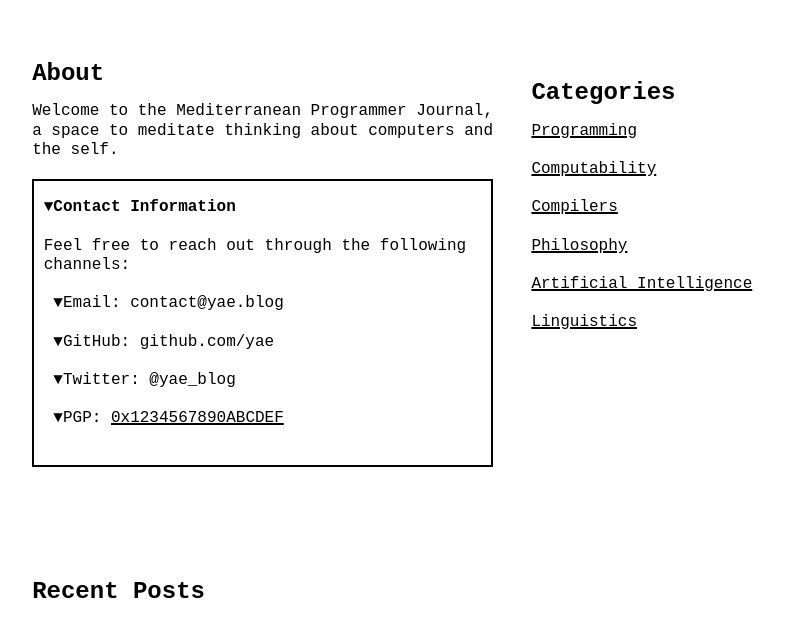
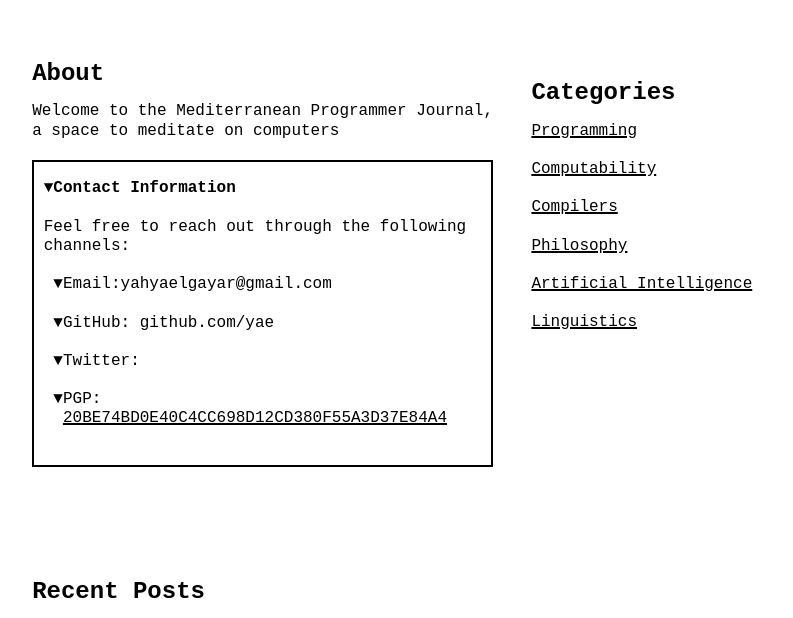
Before and after one commit to vanillamice/med-programmer-journal, a plain HTML site: page index.html in a window 1280 px wide. Both pictures are taken after a click on the heading "Contact Information". Shown: the part 158-776 px from the top of the page, without its empty margins (243-1036 px from the left). Drawn offline with Linux system fonts and the light colour scheme; a web font is replaced by a local one.

Commit message:
Update index.html

```diff
--- a/index.html
+++ b/index.html
@@ -26,16 +26,16 @@
     <main>
         <section id="about">
             <h2>About</h2>
-            <p>Welcome to the Mediterranean Programmer Journal, a space to meditate thinking about computers and the self.</p>
+            <p>Welcome to the Mediterranean Programmer Journal, a space to meditate on computers</p>
 
             <details>
                 <summary>Contact Information</summary>
                 <p>Feel free to reach out through the following channels:</p>
                 <ul class="incremental">
-                    <li>Email: contact@yae.blog</li>
+                    <li>Email:yahyaelgayar@gmail.com</li>
                     <li>GitHub: github.com/yae</li>
-                    <li>Twitter: @yae_blog</li>
-                    <li>PGP: <a href="/pgp.txt">0x1234567890ABCDEF</a></li>
+                    <li>Twitter: </li>
+                    <li>PGP: <a href="/pgp.txt">20BE74BD0E40C4CC698D12CD380F55A3D37E84A4</a></li>
                 </ul>
             </details>
         </section>
```
